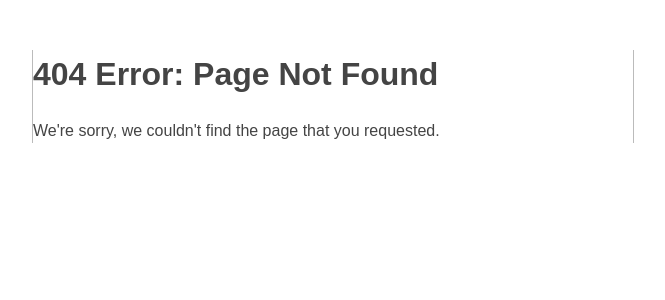
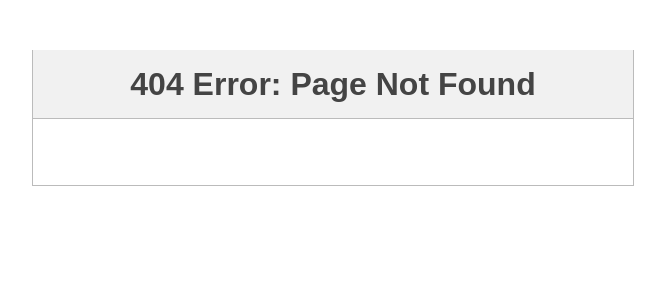
Before and after one commit to dansackett/bookmarks, a Django app: template templates/404.html in a window 1280 px wide. Shown: the top 300 px of the page, without its empty margins (307-972 px from the left). Run offline with Django 3.2, Linux system fonts and the light colour scheme; the template is opened without the code that fills it, so the values that code supplies are empty; some libraries are stand-ins or nearby versions.

Commit message:
Update 404 page template

```diff
--- a/templates/404.html
+++ b/templates/404.html
@@ -1,6 +1,14 @@
 {% extends "base.html" %}
 
 {% block content %}
-    <h1>404 Error: Page Not Found</h1>
-    We're sorry, we couldn't find the page that you requested.
+    <div class="toolbar">
+        <h1>404 Error: Page Not Found</h1>
+    </div>
+    <ul>
+        <li class="tag-item clearfix">
+            <div class="item-content">
+                We're sorry, we couldn't find the page that you requested.
+            </div>
+        </li>
+    </ul>
 {% endblock %}
```
